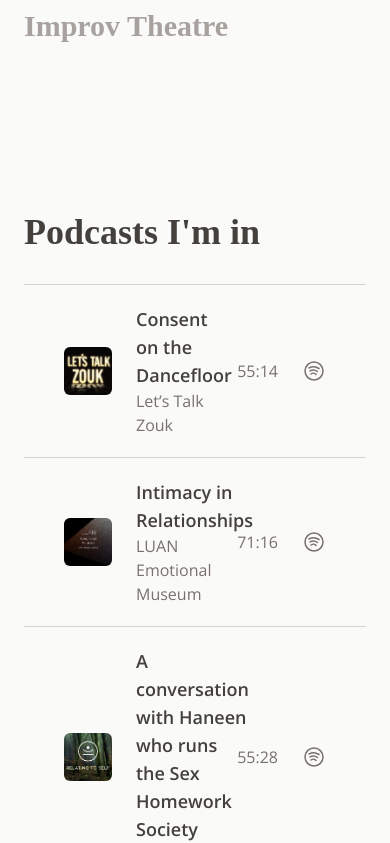
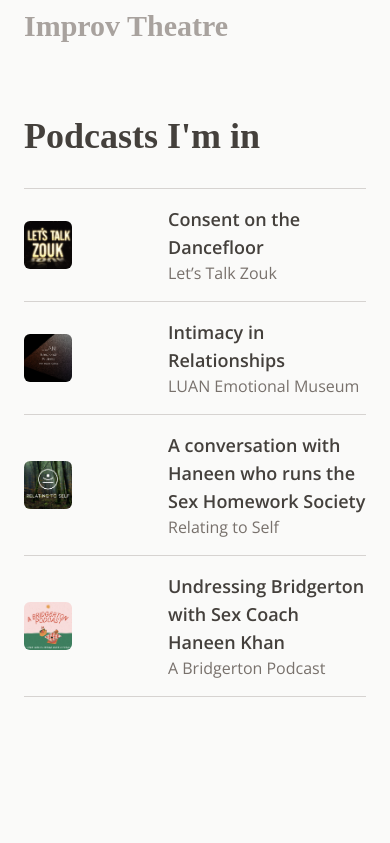
Before and after one commit to alizehkhan/sex-coach, a Next.js app: page /about in a window 390 px wide. Shown: the part 5824-6667 px from the top of the page. Built offline with nearby package versions, Linux system fonts and the light colour scheme; a web font is replaced by a local one.

Commit message:
fix: server side

```diff
--- a/app/about/_components/Podcasts.tsx
+++ b/app/about/_components/Podcasts.tsx
@@ -7,14 +7,14 @@ import { PODCASTS } from '../content'
 const Podcasts = () => {
   return (
     <>
-      <h2 className="font-serif font-semibold text-4xl text-stone-700 mt-40 mb-8">
+      <h2 className="font-serif font-semibold text-4xl text-stone-700 md:mt-32 mt-16 mb-8">
         Podcasts I&apos;m in
       </h2>
       <ul className="border-t-[1px] border-solid border-stone-300">
         {PODCASTS.map((podcast, i) => (
           <li key={i}>
             <Link
-              className="hover:bg-stone-100 transition-all flex gap-6 justify-between px-10 items-center border-b-[1px] py-5 border-solid border-stone-300"
+              className="hover:bg-stone-100 transition-all flex gap-6 justify-between md:px-10 px-0 items-center border-b-[1px] md:py-5 py-4 border-solid border-stone-300"
               href={podcast.url}
               target="_blank"
             >
@@ -23,7 +23,7 @@ const Podcasts = () => {
                   src={podcast.image}
                   width={48}
                   height={48}
-                  className="object-cover rounded-md mr-6 h-12 w-12"
+                  className="object-cover rounded-md md:mr-6 mr-24 h-12 w-12"
                   alt=""
                 />
                 <div>
@@ -33,7 +33,7 @@ const Podcasts = () => {
                   <p className="text-stone-500">{podcast.host}</p>
                 </div>
               </div>
-              <div className="text-stone-500 flex gap-6 shrink-0">
+              <div className="text-stone-500 md:flex hidden gap-6 shrink-0">
                 <p>{podcast.length}</p>
                 <IconBrandSpotify stroke={1.5} />
               </div>
--- a/app/blog/[slug]/page.tsx
+++ b/app/blog/[slug]/page.tsx
@@ -4,6 +4,8 @@ import { IconArrowLeft } from '@tabler/icons-react'
 import matter from 'gray-matter'
 import Link from 'next/link'
 import { MDXRemote } from 'next-mdx-remote/rsc'
+
+import getPostMetadata from '../getPostMetaData'
 
 import Container from '@/app/_components/Container'
 import { useMDXComponents } from '@/mdx-components'
@@ -12,6 +14,13 @@ const getPostContent = (slug: string) => {
   const file = `app/_posts/${slug}.mdx`
   const content = fs.readFileSync(file, 'utf8')
   return matter(content)
+}
+
+export const generateStaticParams = async () => {
+  const posts = getPostMetadata()
+  return posts.map((post) => ({
+    slug: post.slug,
+  }))
 }
 
 const PostPage = ({ params }: { params: { slug: string } }) => {
```
Also changed, not shown: app/_components/CouplesCoaching.tsx (+0 -14 lines).
